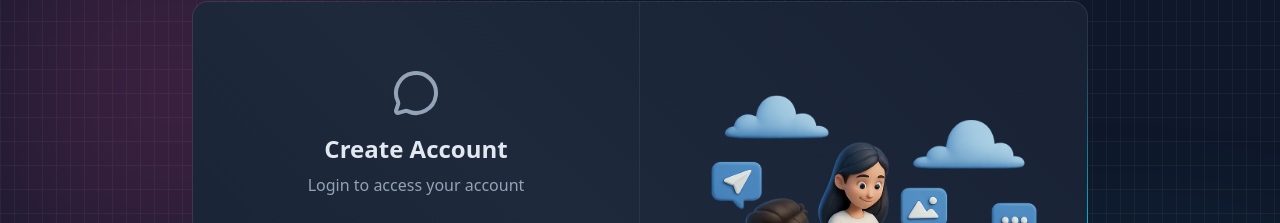
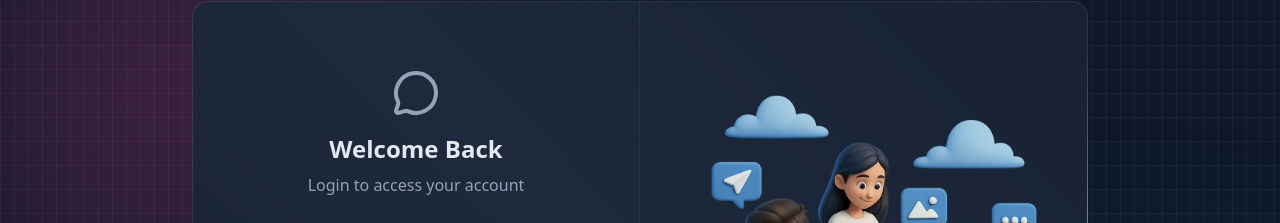
Before and after one commit to satish8288/chatify, a React app in the folder frontend/: page /login in a window 1280 px wide. Shown: the part 99-322 px from the top of the page. Built offline with nearby package versions, Linux system fonts and the light colour scheme; no server answers; the HTML template or start-up script is replaced by a standard one.

Commit message:
minor change

```diff
--- a/frontend/src/pages/LoginPage.jsx
+++ b/frontend/src/pages/LoginPage.jsx
@@ -5,7 +5,6 @@ import {
   MessageCircleIcon,
   LockIcon,
   MailIcon,
-  UserIcon,
   LoaderIcon,
 } from "lucide-react";
 import { Link } from "react-router";
@@ -45,7 +44,7 @@ function LoginPage() {
                 <div className="text-center mb-8">
                   <MessageCircleIcon className="w-12 h-12 mx-auto text-slate-400 mb-4" />
                   <h2 className="text-2xl font-bold text-slate-200 mb-2">
-                    Create Account
+                    Welcome Back
                   </h2>
                   <p className="text-slate-400">Login to access your account</p>
                 </div>
--- a/frontend/src/store/useAuthStore.js
+++ b/frontend/src/store/useAuthStore.js
@@ -7,7 +7,7 @@ export const useAuthStore = create((set) => ({
   authUser: null,
   isCheckingAuth: false,
   isSigningUp: false,
-  isloggedIn: false,
+  isLoggedIn: false,
   error: null,
   checkAuth: async () => {
     try {
```
